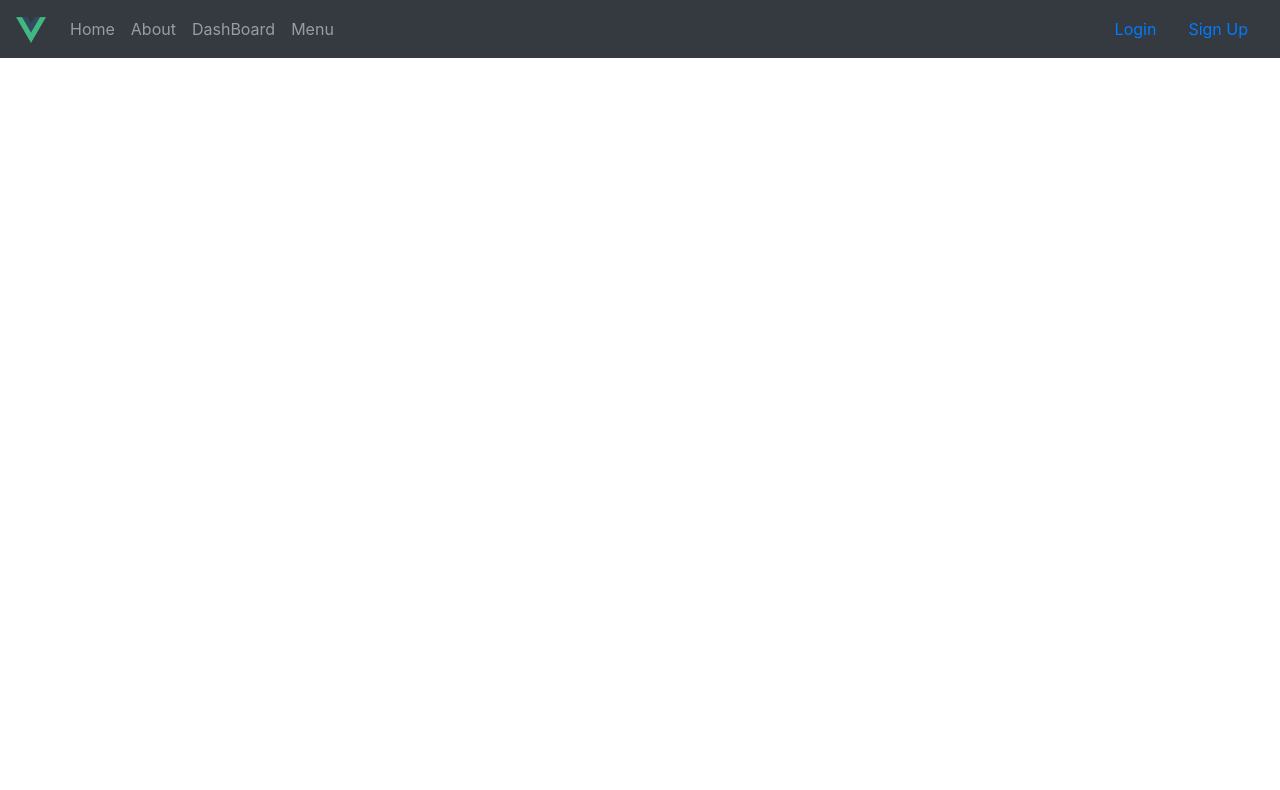
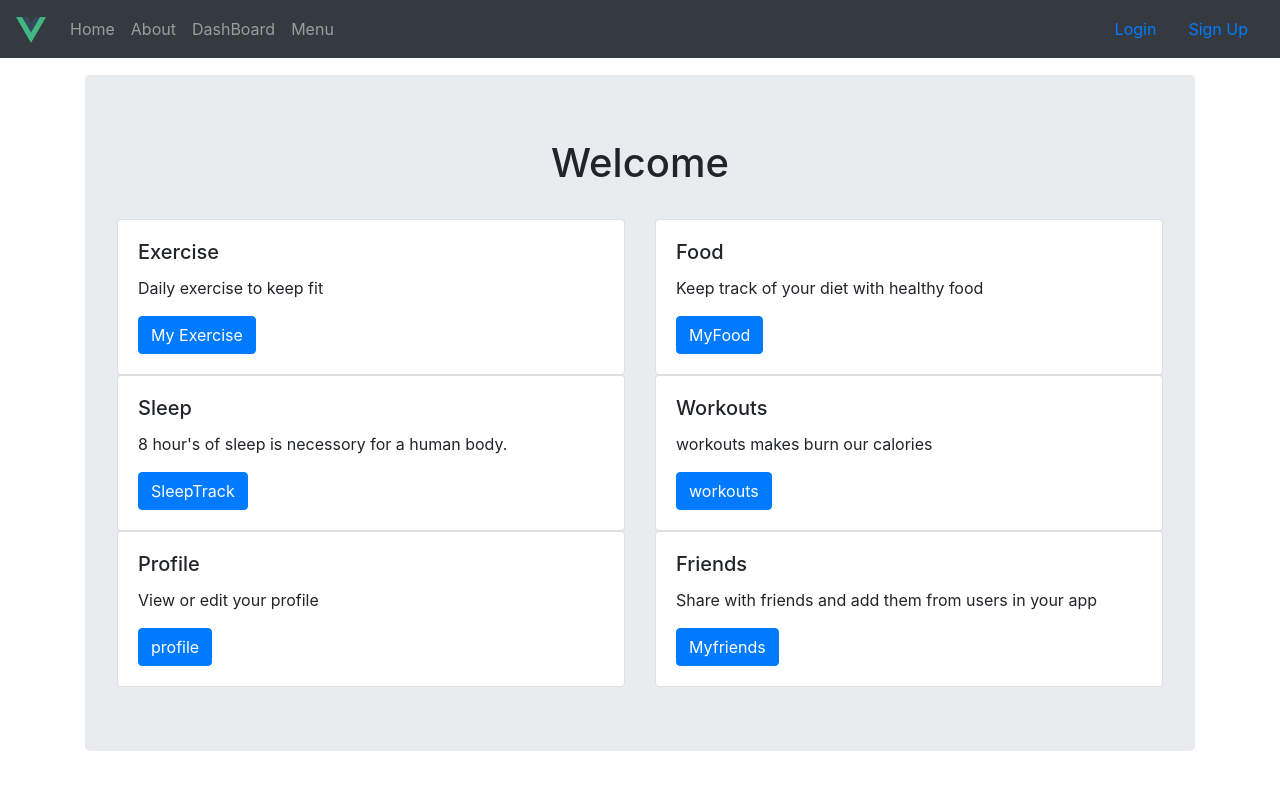
Before and after one commit to bhargavbunny/Newpaltz-build-your-own-project-wsp, a Vue app: page /dashboard in a window 1280 px wide. Shown: the top 790 px of the page. Built offline with nearby package versions, Linux system fonts and the light colour scheme.

Commit message:
dashboard page is added with links to respective pages

```diff
--- a/src/components/Nav.vue
+++ b/src/components/Nav.vue
@@ -16,7 +16,7 @@
                     <router-link class="nav-link" to="/About" active-class="active">About</router-link>
                 </li>
                 <li class="nav-item">
-                    <router-link class="nav-link" to="/MyFriends">DashBoard</router-link>
+                    <router-link class="nav-link" to="/dashboard">DashBoard</router-link>
                 </li>
                 <li class="nav-item">
                     <router-link class="nav-link" to="/MyFriends">Menu</router-link>
--- /dev/null
+++ b/src/models/dashboard.js
@@ -0,0 +1,14 @@
+import { api } from './api';
+
+export async function Food_List(){
+    const x = await api("Daily_Food")
+    return x;
+}
+export async function sleep_time(){
+    const x = await api("sleep")
+    return x;
+}
+export async function Exercise(){
+    const x = await api("Exercise")
+    return x;
+}
--- a/src/router.js
+++ b/src/router.js
@@ -9,6 +9,9 @@ import MyWorkouts from './views/MyWorkouts.vue';
 //import AddFood from './views/AddFood.vue';
 import AddFoodLog from './views/AddFoodLog.vue';
 import AddWorkout from './views/AddWorkout.vue';
+import dashboard from './views/dashboard.vue';
+import user_profile from './views/user_profile'
+import sleep_time from './views/sleep_time'
 import { Globals } from '@/models/api';
 
 Vue.use(Router)
@@ -32,6 +35,16 @@ const router = new Router({
       component: MyFriends
     },
     {
+      path: '/sleep_time',
+      name: 'sleep_time',
+      component: sleep_time
+    },
+    {
+      path: '/user_profile',
+      name: 'user_profile',
+      component: user_profile
+    },
+    {
       path: '/Register',
       name: 'register',
       component: Register
@@ -40,6 +53,11 @@ const router = new Router({
       path: '/Login',
       name: 'login',
       component: Login
+    },
+    {
+      path: '/dashboard',
+      name: 'dashboard',
+      component: dashboard
     },
     //{
     //  path: '/AddFood',
--- /dev/null
+++ b/src/views/dashboard.vue
@@ -0,0 +1,81 @@
+<template>
+  <div class="home">
+    <div class="jumbotron">
+      <h1 align="center">Welcome</h1>
+      <br>
+<div class="row">
+  <div class="col-sm-6">
+    <div class="card">
+      <div class="card-body">
+        <h5 class="card-title">Exercise</h5>
+        <p class="card-text">Daily exercise to keep fit</p>
+        <router-link class="btn btn-primary" to="/MyExercises"> My Exercise</router-link>
+      </div>
+    </div>
+  </div>
+  <div class="col-sm-6">
+    <div class="card">
+      <div class="card-body">
+        <h5 class="card-title">Food</h5>
+        <p class="card-text">Keep track of your diet with healthy food</p>
+        <router-link class="btn btn-primary" to="/AddFoodLog"> MyFood</router-link>
+      </div>
+    </div>
+  </div>
+</div>
+<div class="row">
+  <div class="col-sm-6">
+    <div class="card">
+      <div class="card-body">
+        <h5 class="card-title">Sleep</h5>
+        <p class="card-text">8 hour's of sleep is necessory for a human body.</p>
+        <router-link class="btn btn-primary" to="/sleep_time"> SleepTrack</router-link>
+      </div>
+    </div>
+  </div>
+  <div class="col-sm-6">
+    <div class="card">
+      <div class="card-body">
+        <h5 class="card-title">Workouts</h5>
+        <p class="card-text">workouts makes burn our calories</p>
+        <router-link class="btn btn-primary" to="/MyWorkouts"> workouts</router-link>
+      </div>
+    </div>
+  </div>
+</div>
+<div class="row">
+  <div class="col-sm-6">
+    <div class="card">
+      <div class="card-body">
+        <h5 class="card-title">Profile</h5>
+        <p class="card-text">View or edit your profile</p>
+        <router-link class="btn btn-primary" to="/user_profile"> profile</router-link>
+      </div>
+    </div>
+  </div>
+  <div class="col-sm-6">
+    <div class="card">
+      <div class="card-body">
+        <h5 class="card-title">Friends</h5>
+        <p class="card-text">Share with friends and add them from users in your app</p>
+        <router-link class="btn btn-primary" to="/MyFriends"> Myfriends</router-link>
+      </div>
+    </div>
+  </div>
+</div>
+
+
+    </div>
+    </div>
+</template>
+
+<script>
+// @ is an alias to /src
+
+export default {
+  name: 'home',
+  components: {
+
+  }
+}
+</script>
--- /dev/null
+++ b/src/views/sleep_time.vue
@@ -0,0 +1,57 @@
+<template>
+   <div class="row">
+    <div class="col-lg-12">
+      <div class="card text-center">
+        <div class="card-header text-white bg-dark">
+          <ul class="nav nav-pills card-header-pills">
+          <li class="nav-item">
+            <router-link class="nav-link active" to="/MyExercises"> My Exercises</router-link>
+          </li>
+          <li class="nav-item">
+            <router-link class="nav-link" to="/AddExercise">Add an Exercise</router-link>
+          </li>
+        </ul>
+        <div>
+          <h1> My Exercises</h1>
+              <table class="table table-bordered">
+            <thead class="thead-light">
+              <tr>
+                <th scope="col">Name</th>
+                <th scope="col">Body Focus</th>
+                <th scope="col">Reps</th>
+                <th scope="col">Sets</th>
+              </tr>
+            </thead>
+            <tbody>
+                <tr v-for="Exercise in Exercises" :key="Exercise.ID">
+                  <th scope="row">{{Exercise.Exercisename}}</th>
+                   <td>{{Exercise.defaultbody_focus}}</td>
+                  <td>{{Exercise.defaultreps}}</td>
+                  <td>{{Exercise.defaultsets}}</td>
+                </tr>
+            </tbody>
+          </table>
+          </div>
+        </div>
+    </div>
+  </div>
+</div>
+</template>
+
+
+<script>
+import { Globals } from '@/models/api';
+import { getExercise } from '@/models/Exercises.js';
+export default {
+  data: () => ({
+    Globals: Globals,
+    Exercises: [],
+  }),
+  async mounted() {
+    this.Exercises = await getExercise();
+  },
+};
+</script>
+
+<style>
+</style>
--- /dev/null
+++ b/src/views/user_profile.vue
@@ -0,0 +1,57 @@
+<template>
+   <div class="row">
+    <div class="col-lg-12">
+      <div class="card text-center">
+        <div class="card-header text-white bg-dark">
+          <ul class="nav nav-pills card-header-pills">
+          <li class="nav-item">
+            <router-link class="nav-link active" to="/MyExercises"> My Exercises</router-link>
+          </li>
+          <li class="nav-item">
+            <router-link class="nav-link" to="/AddExercise">Add an Exercise</router-link>
+          </li>
+        </ul>
+        <div>
+          <h1> My Exercises</h1>
+              <table class="table table-bordered">
+            <thead class="thead-light">
+              <tr>
+                <th scope="col">Name</th>
+                <th scope="col">Body Focus</th>
+                <th scope="col">Reps</th>
+                <th scope="col">Sets</th>
+              </tr>
+            </thead>
+            <tbody>
+                <tr v-for="Exercise in Exercises" :key="Exercise.ID">
+                  <th scope="row">{{Exercise.Exercisename}}</th>
+                   <td>{{Exercise.defaultbody_focus}}</td>
+                  <td>{{Exercise.defaultreps}}</td>
+                  <td>{{Exercise.defaultsets}}</td>
+                </tr>
+            </tbody>
+          </table>
+          </div>
+        </div>
+    </div>
+  </div>
+</div>
+</template>
+
+
+<script>
+import { Globals } from '@/models/api';
+import { getExercise } from '@/models/Exercises.js';
+export default {
+  data: () => ({
+    Globals: Globals,
+    Exercises: [],
+  }),
+  async mounted() {
+    this.Exercises = await getExercise();
+  },
+};
+</script>
+
+<style>
+</style>
```
Also changed, not shown: 1 other file (tests, documents, lock files or other folders).
